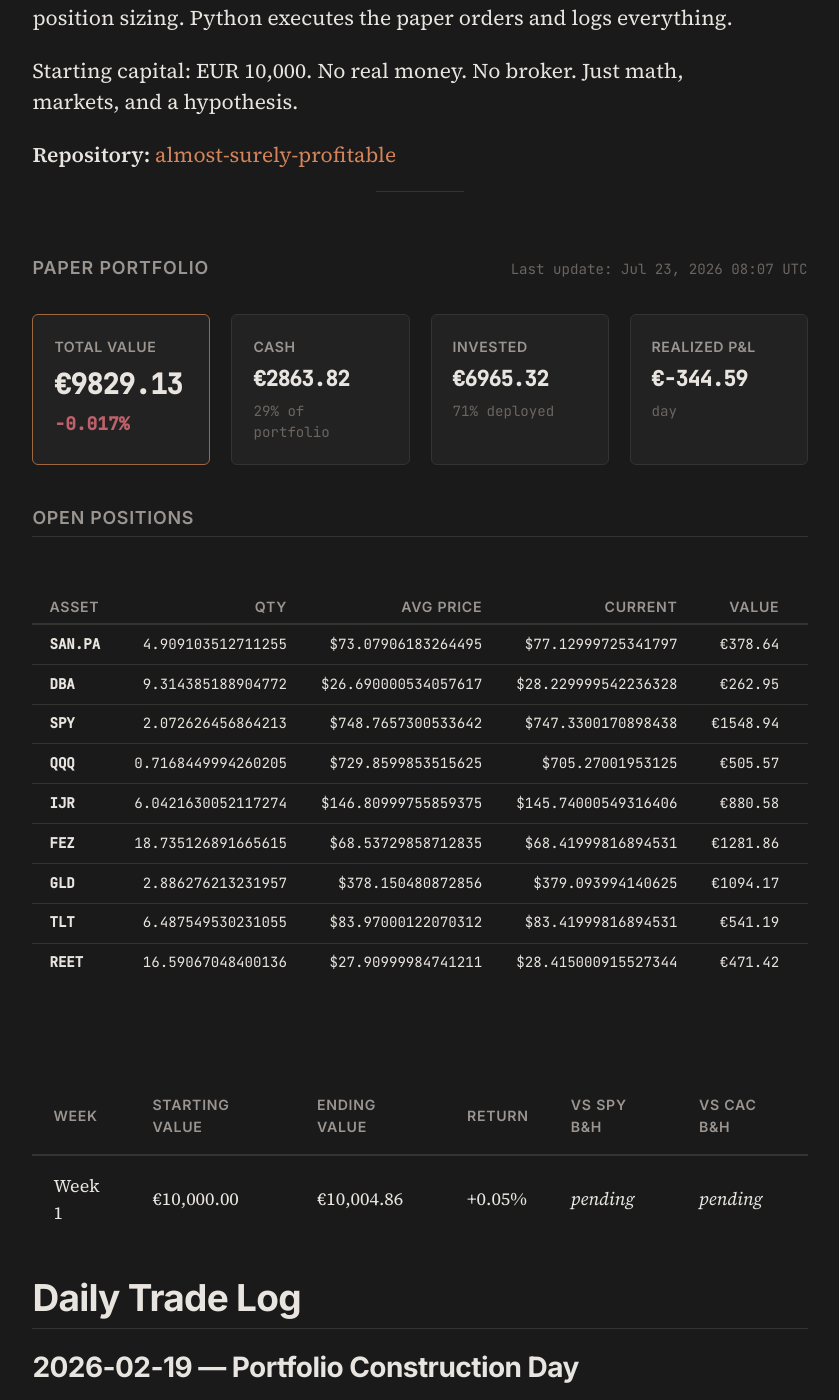
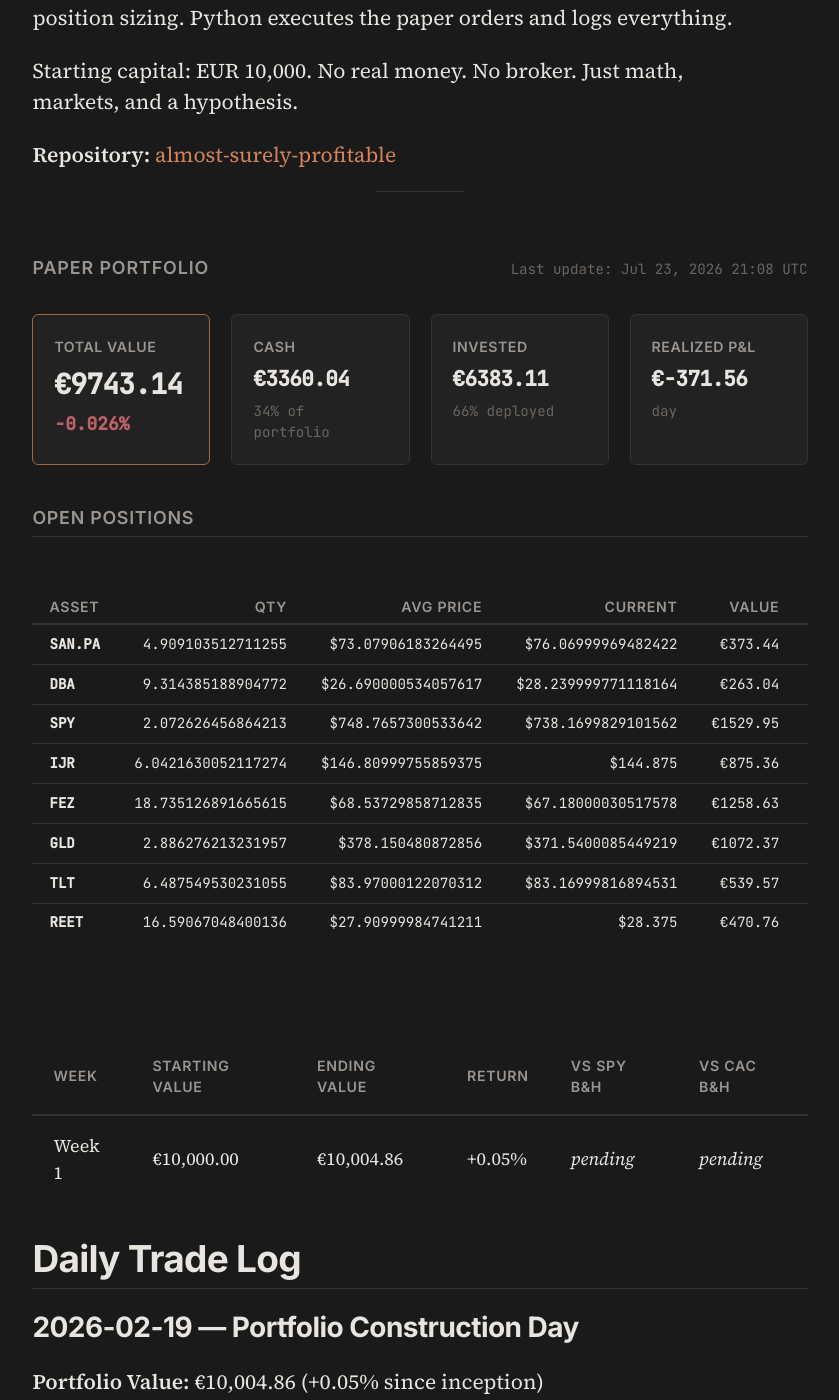
Before and after one commit to Alm0stSurely/alm0stsurely.github.io, a Jekyll site: the page built from trading.md, in a window 1280 px wide and 1400 px high, scrolled down 854 px. Shown: the whole window, without its empty margins (220-1059 px from the left). Built offline with Jekyll 4.4.1, drawn with Linux system fonts in a browser that asks for light colours.

Commit message:
Update portfolio and trading analysis for 2026-07-23

```diff
--- a/_data/portfolio.json
+++ b/_data/portfolio.json
@@ -1,102 +1,92 @@
 {
   "date": "2026-07-23",
-  "cash": 2863.8155217968583,
+  "cash": 3360.0371217486536,
   "positions": [
     {
       "ticker": "SAN.PA",
       "quantity": 4.909103512711255,
       "avg_price": 73.07906183264495,
-      "current_price": 77.12999725341797,
-      "market_value": 378.6391404521636,
-      "unrealized_pnl": 19.886461303883255,
-      "unrealized_pnl_pct": 0.05543223078109403,
-      "weight": 0.0543606475335678
+      "current_price": 76.06999969482422,
+      "market_value": 373.43550271380565,
+      "unrealized_pnl": 14.682823565525325,
+      "unrealized_pnl_pct": 0.04092742554671374,
+      "weight": 0.038328034434490794
     },
     {
       "ticker": "DBA",
       "quantity": 9.314385188904772,
       "avg_price": 26.690000534057617,
-      "current_price": 28.229999542236328,
-      "market_value": 262.9450896189946,
-      "unrealized_pnl": 14.344143952707824,
-      "unrealized_pnl_pct": 0.05769947461086051,
-      "weight": 0.03775062800002953
+      "current_price": 28.239999771118164,
+      "market_value": 263.0382356027772,
+      "unrealized_pnl": 14.437289936490458,
+      "unrealized_pnl_pct": 0.058074155340786894,
+      "weight": 0.026997268547059954
     },
     {
       "ticker": "SPY",
       "quantity": 2.072626456864213,
       "avg_price": 748.7657300533642,
-      "current_price": 747.3300170898438,
-      "market_value": 1548.9359654291948,
-      "unrealized_pnl": -2.9756966726554572,
-      "unrealized_pnl_pct": -0.0019174394685747037,
-      "weight": 0.22237838900704138
-    },
-    {
-      "ticker": "QQQ",
-      "quantity": 0.7168449994260205,
-      "avg_price": 729.8599853515625,
-      "current_price": 705.27001953125,
-      "market_value": 505.56928674606837,
-      "unrealized_pnl": -17.627194034347777,
-      "unrealized_pnl_pct": -0.03369134671558667,
-      "weight": 0.07258381626310617
+      "current_price": 738.1699829101562,
+      "market_value": 1529.9506362425939,
+      "unrealized_pnl": -21.961025859256324,
+      "unrealized_pnl_pct": -0.014150950982295695,
+      "weight": 0.15702845670224852
     },
     {
       "ticker": "IJR",
       "quantity": 6.0421630052117274,
       "avg_price": 146.80999755859375,
-      "current_price": 145.74000549316406,
-      "market_value": 880.5848695701499,
-      "unrealized_pnl": -6.465066473609344,
-      "unrealized_pnl_pct": -0.007288277932179925,
-      "weight": 0.1264242351198327
+      "current_price": 144.875,
+      "market_value": 875.358365380049,
+      "unrealized_pnl": -11.691570663710195,
+      "unrealized_pnl_pct": -0.013180284658893697,
+      "weight": 0.08984353476567761
     },
     {
       "ticker": "FEZ",
       "quantity": 18.735126891665615,
       "avg_price": 68.53729858712835,
-      "current_price": 68.41999816894531,
-      "market_value": 1281.8573476227195,
-      "unrealized_pnl": -2.1976382191046024,
-      "unrealized_pnl_pct": -0.0017114829530947499,
-      "weight": 0.18403431662986328
+      "current_price": 67.18000030517578,
+      "market_value": 1258.625830299603,
+      "unrealized_pnl": -25.429155542221224,
+      "unrealized_pnl_pct": -0.01980379019793293,
+      "weight": 0.12918068532127094
     },
     {
       "ticker": "GLD",
       "quantity": 2.886276213231957,
       "avg_price": 378.150480872856,
-      "current_price": 379.093994140625,
-      "market_value": 1094.169977867181,
-      "unrealized_pnl": 2.723239901630396,
-      "unrealized_pnl_pct": 0.002495073563283993,
-      "weight": 0.1570883254108909
+      "current_price": 371.5400085449219,
+      "market_value": 1072.3670889272062,
+      "unrealized_pnl": -19.079649038344314,
+      "unrealized_pnl_pct": -0.017481062863322724,
+      "weight": 0.11006377918576275
     },
     {
       "ticker": "TLT",
       "quantity": 6.487549530231055,
       "avg_price": 83.97000122070312,
-      "current_price": 83.41999816894531,
-      "market_value": 541.1913699328167,
-      "unrealized_pnl": -3.568172040057043,
-      "unrealized_pnl_pct": -0.006549994566657302,
-      "weight": 0.07769802475780589
+      "current_price": 83.16999816894531,
+      "market_value": 539.5694825502588,
+      "unrealized_pnl": -5.190059422614809,
+      "unrealized_pnl_pct": -0.009527248304488162,
+      "weight": 0.05537940971519244
     },
     {
       "ticker": "REET",
       "quantity": 16.59067048400136,
       "avg_price": 27.90999984741211,
-      "current_price": 28.415000915527344,
-      "market_value": 471.4239169921112,
-      "unrealized_pnl": 8.37830631516858,
-      "unrealized_pnl_pct": 0.01809391153264587,
-      "weight": 0.06768161727786229
+      "current_price": 28.375,
+      "market_value": 470.76027498353864,
+      "unrealized_pnl": 7.714664306596092,
+      "unrealized_pnl_pct": 0.016660700649592065,
+      "weight": 0.048317087954509515
     }
   ],
-  "positions_value": 6965.3169642314,
-  "total_value": 9829.132486028258,
-  "total_return_pct": -0.01708675139717416,
-  "total_realized_pnl": -344.58638656297296,
-  "total_unrealized_pnl": 12.49838403361583,
-  "last_updated": "2026-07-23T08:07:59.879821"
+  "positions_value": 6383.105416699832,
+  "total_value": 9743.142538448486,
+  "total_return_pct": -0.0256857461551514,
+  "total_realized_pnl": -371.56126739159384,
+  "total_unrealized_pnl": -46.51668271753499,
+  "last_updated": "2026-07-23T21:08:58.400454"
 }
```
Also changed, not shown: _trading_analysis.md (+38 -80 lines).
